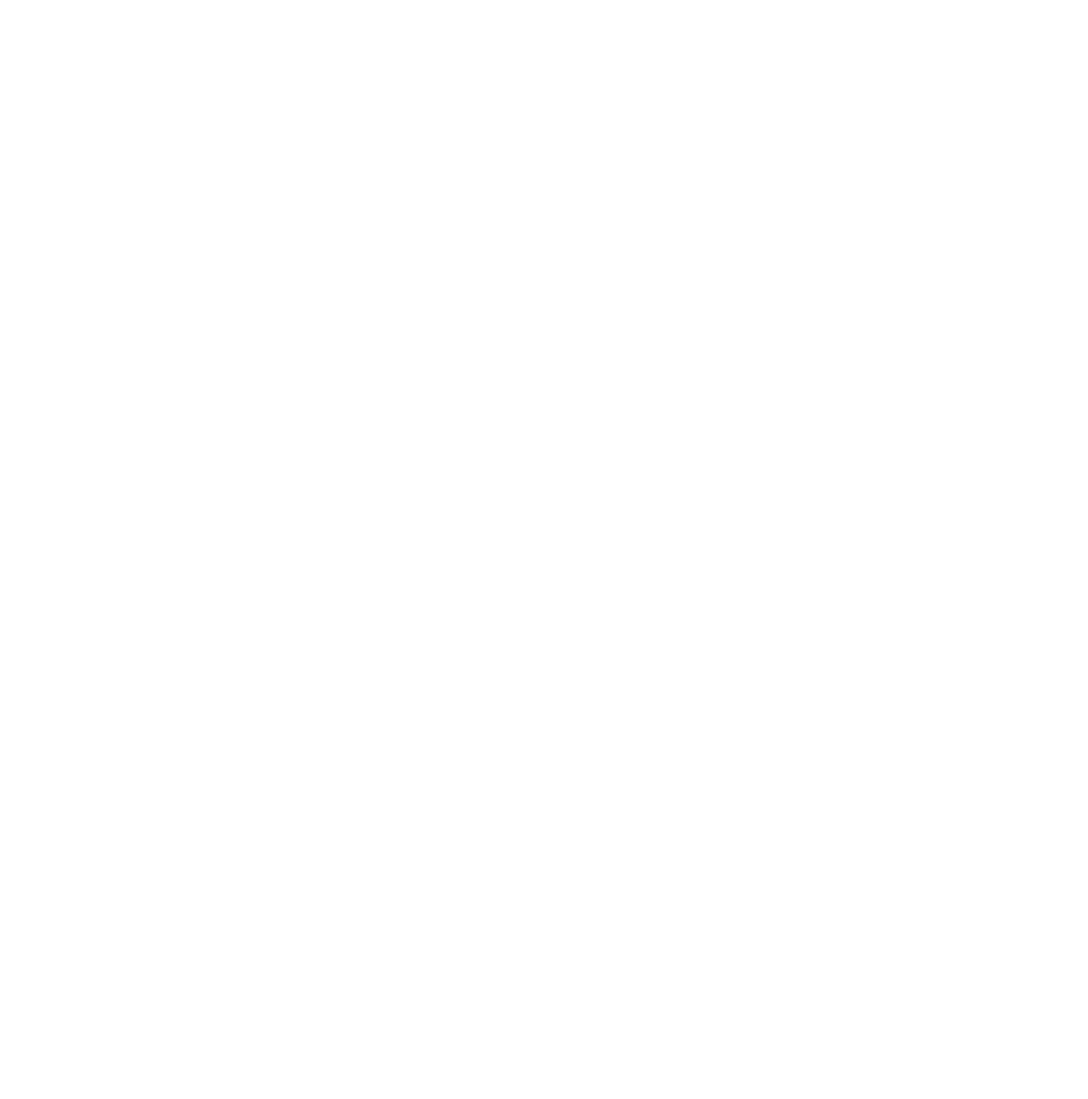
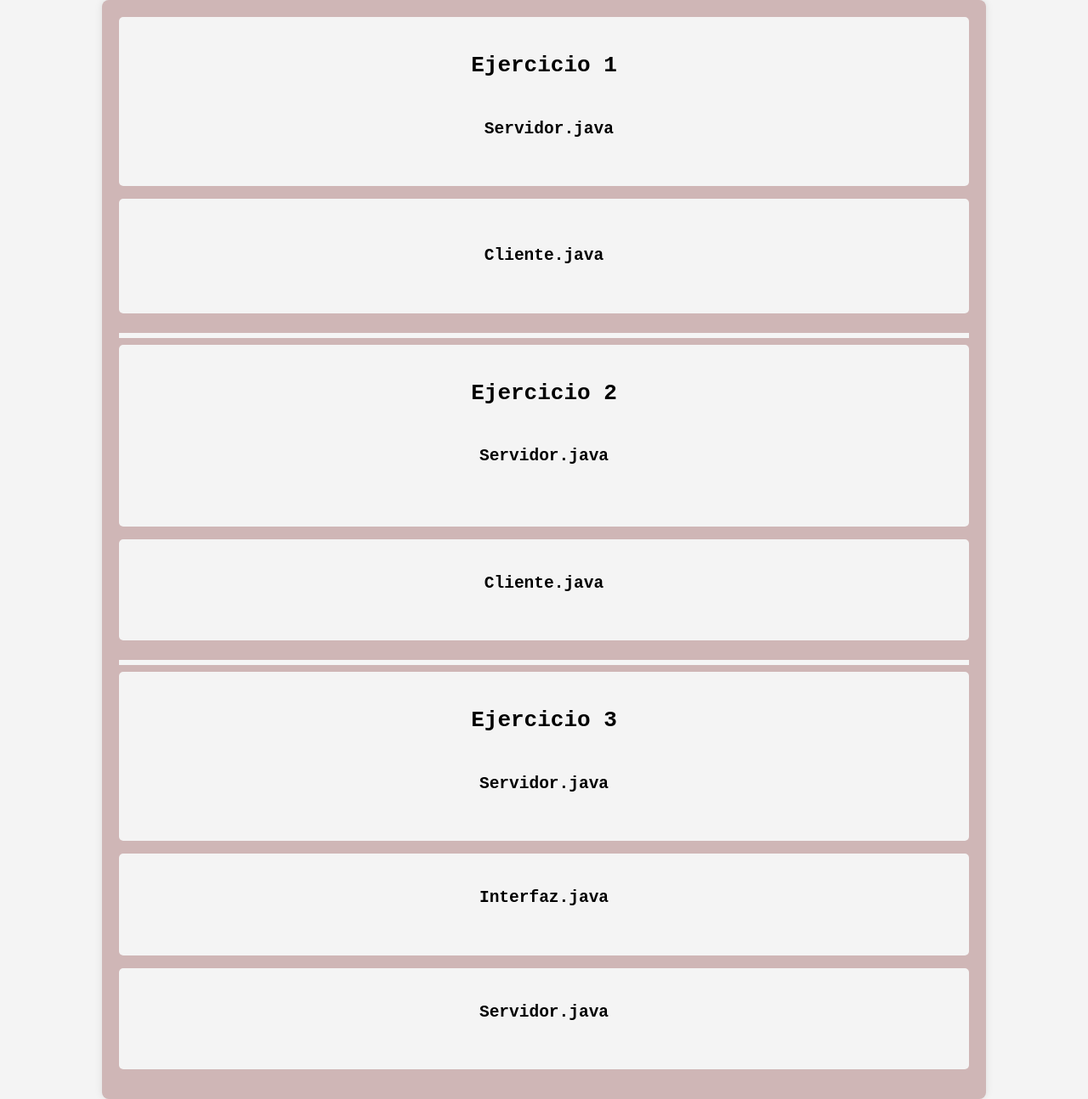
Before and after one commit to anaa-chun/ApuntesProcesosParaElExamen, a plain HTML site: page SolucionServiciosDavidFernandezManzano.html in a window 1280 px wide. Shown: the whole page at 85% size. Before the commit the page ends 800 px from the top, so only its background shows below. Drawn offline with Linux system fonts and the light colour scheme.

Commit message:
modified:   SolucionServiciosDavidFernandezManzano.html 	deleted:    TareasProcesos.html 	modified:   TareasServicios.html

```diff
--- a/SolucionServiciosDavidFernandezManzano.html
+++ b/SolucionServiciosDavidFernandezManzano.html
@@ -1,11 +1,77 @@
 <!DOCTYPE html>
-<html lang="en">
+<html lang="es">
+
 <head>
     <meta charset="UTF-8">
     <meta name="viewport" content="width=device-width, initial-scale=1.0">
-    <title>Document</title>
+    <title>Java Ejemplo Codigos de Profe</title>
+    <link rel="stylesheet" href="CodigosJava.css">
+
 </head>
+
 <body>
+    <div class="code-container">
+
+        <pre>
+<code>
+<h1>Ejercicio 1</h1>  <!-- EJERCICIO 1 -->
+<h2> Servidor.java</h2>
+<!--  -->
+</code>
+</pre>
+
+        <pre>
+<code>
+
+<h2>Cliente.java</h2>
+<!--  -->
+</code>
+</pre>
+
+        <hr style="border: 3px solid whitesmoke;"> <!-- ESPACIO -->
+
+        <pre>
+<code>
+<h1>Ejercicio 2</h1> <!-- EJERCICIO 2 -->
+<h2>Servidor.java</h2>
+
+
+</code>
+</pre>
+
+        <pre>
+<code>
+<h2>Cliente.java</h2>
+<!--  -->
+</code>
+</pre>
+
+        <hr style="border: 3px solid whitesmoke;"> <!-- ESPACIO -->
+
+        <pre>
+<code>
+<h1>Ejercicio 3</h1> <!-- Ejercicio 3 -->
+<h2>Servidor.java</h2>
+<!--  -->
+</code>
+</pre>
+
+        <pre>
+<code>
+<h2>Interfaz.java</h2>
+<!--  -->
+</code>
+</pre>
+
+
+        <pre>
+<code>
+<h2>Servidor.java</h2>
+<!--  -->
+</code>
+</pre>
+    </div>
 
 </body>
+
 </html>
```
Also changed, not shown: TareasProcesos.html (deleted, +0 -11 lines), TareasServicios.html (indentation only).
